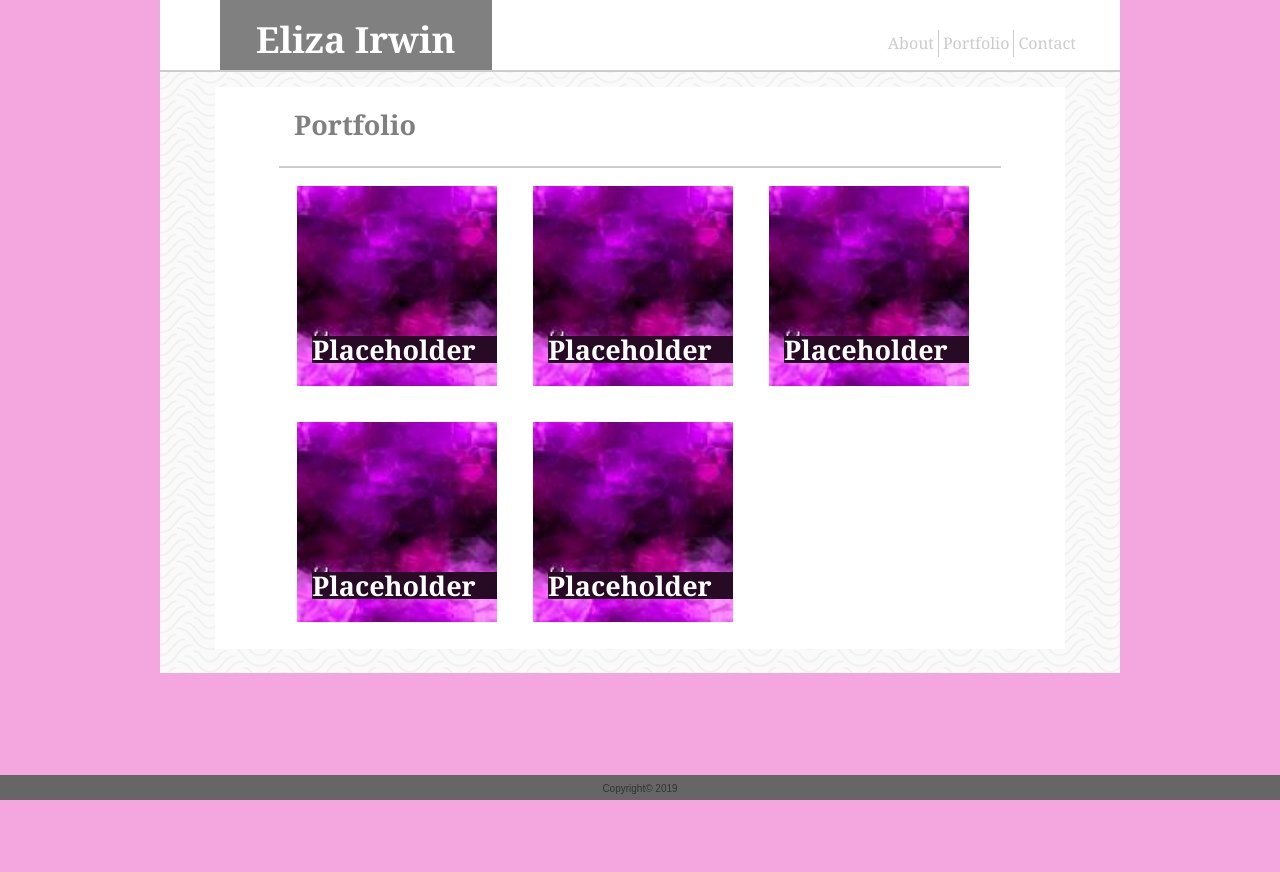
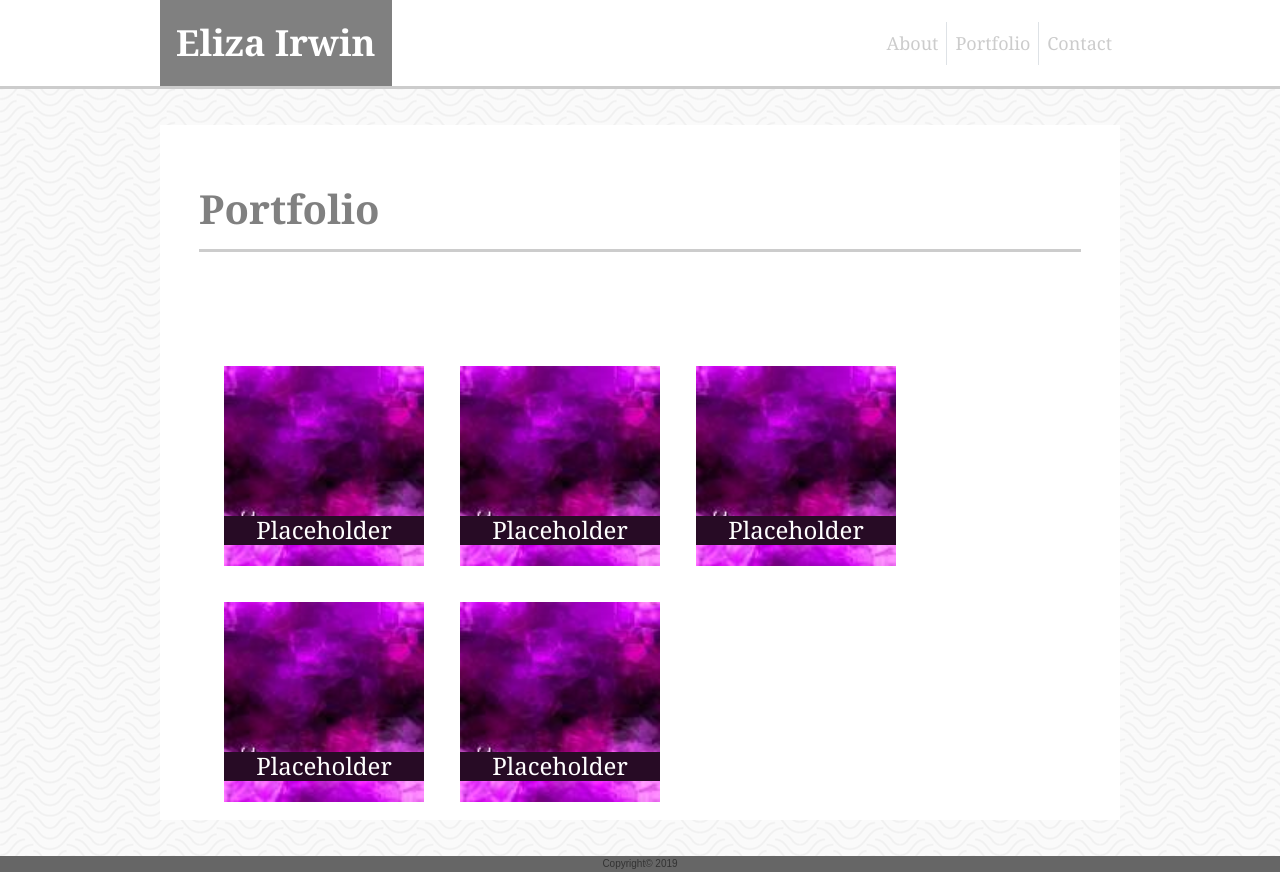
Before and after one commit to elizairwin/elizairwin.github.io, a plain HTML site: page portfolio.html in a window 1280 px wide. Before the commit the page ends 800 px from the top, so only its background shows below. Drawn offline with nearby package versions, Linux system fonts and the light colour scheme.

Commit message:
new items

```diff
--- a/assets/css/style.css
+++ b/assets/css/style.css
@@ -1,221 +1,172 @@
-/*lines 2-7 will refer to all elements in my CSS */
-*
-{
-  margin:0;
-  padding:0;
-}
+/*below controls background of entire page*/
+/*took Dorian's note that it's sometimes best to do multiple style sheets.
+For this, was recommended to do one CSS doc because it's not very large*/
 
-main{
-    background-color:#fff;
-    margin-left: 55px;
-    margin-right: 55px;
-    margin-bottom: 0.5em;
-}
-
-/*lines 18-20 will change large screen background*/
-html{
+html {
 	background-color: #F4A6DE;
 }
+/*below controls background of text and image portion*/
 
-/*put subtle background image in here-able to change*/
-
-#root{
-    font-family: 'Arial', 'Helvetica Neue', Helvetica, sans-serif;
-    top: 0;
-    margin: 0 auto;
-    background-image: url("../images/papyrus.png");
-    border: none;
-    width: 960px;
-    margin-bottom: 15px;
-    padding-bottom: 15px;
-}
-
-body{
-    padding: 0;
-    margin: 0;
+body {
 	font-family: Arial, Helvetica, sans-serif;
 	font-size: 18px;
-    line-height: 150%;
 	color: #333;
+	background-image: url("../images/papyrus.png");
 }
+.col-md-12 {
+	background-color: white;
+	margin-top: 2em;
+	margin-bottom: 2em;
+}
+/*below refers to the Nav Bar*/
 
-/*below refers to my name section*/
-/*learned to adjust margin-top for centering my name*/
-h1{
-    margin-top: -10px;
-    height: 50x;
-    padding: 1em;
-    margin-left: 60px;
+#MainNav {
+	background-color: white;
+	font-family: 'Georgia', Times, serif;
+	border-bottom-style: solid;
+	border-color: #cccccc;
+}
+li a {
+	color: #cccccc;
+}
+nav a:hover {
+	color: #868383;
+}
+nav a:active {
+	color: #868383;
+}
+/*below refers to Name section*/
+
+#TotalBackground {
+	background-color: grey;
+	font-size: 2em;
 	color: white;
-    text-align: center;
-    width: auto;
-    background-color: grey;
-    float: left;
+	height: 100%;
+	font-family: Georgia, 'Times New Roman', Times, serif;
+}
+/*below refers to About Me*/
+
+h1, h2 {
+	color: grey;
+	border-bottom-style: solid;
+	border-bottom-color: #cccccc;
+	font-family: Georgia, 'Times New Roman', Times, serif;
+}
+.MainTwo {
+	width: 75%;
+	margin: auto;
+}
+/*below refers to Contact button styling*/
+
+.btn {
+	background-color: #2b1880;
+	color: white;
+	padding: 12px 15px;
 	border: none;
 }
+/*below refers to footer on all pages*/
 
-/*below refers to About Me and Name*/
-header{
-    overflow: hidden;
-    font-family: 'Georgia', Times, serif;
-    width: 100%;
-    background-color: #ffffff;
-    height: 70px;
-    min-height: auto;
-    max-height: auto;
-    border-bottom: 2px solid;
-    border-color: #cccccc;
-}
-
-/*below refers to main nav section*/
-nav{
-    overflow: hidden;
-    font-size: 16px;
-    float: right;
-    margin-top: 30px;
-    margin-bottom: auto;
-    margin-right: 40px;
-}
-
-/*below refers to nav list*/
-/*learned to make a border on a portion of an item*/
-nav li{
-    display: inline;
-    padding: 0.25em;
-    border-right: 0.5px solid;
-    border-color: #cccccc
-}
-
-/*have to add this to get the border removed from after Contact*/
-nav li:last-child{
-    border-right: 0px;
- }
-
-/*below are more specific details about my nav*/
-nav a{
-    color: #cccccc;
-    text-decoration: none;
-}
-
-/*below is nav hover details*/
-nav a:hover{
-    color:#868383;
-}
-nav a:active{
-    color: #868383;
-}
-
-/*below refers to my paragraph text*/
-/*adjusted padding to look how i prefer it to look*/
-article{
-    overflow: hidden;
-    margin: 15px 55px 0px 55px;
-    padding: 0.5em;
-}
-
-/*below refers to About Me*/
-h2{
-    margin-top: 15px;
-    font-family: 'Georgia', Times, Times New Roman, serif;
-    background-color: #ffffff;
-    color: grey;
-    margin-left: 15px;
-}
-
-/*below refers to the text in my h2*/
-/*the float makes About Me appear below Eliza Irwin*/
-.about{
-    float:left;
-}
-
-/*below refers to my body text*/
-article p{
-    margin: 16px;
-    text-justify: auto;
-}
-
-/*below refers to my image of myself*/
-article img{
-    margin: 16px;
-    float: left;
-}
-
-/*below refers to footer on all pages*/
-/*learned to add padding-bottom to get Copyright where I wanted it*/
-footer{
+footer {
 	overflow: hidden;
 	bottom: 0;
 	height: 1rem;
 	background-color: #666666;
 	text-align: center;
 	font-size: 10px;
-    position: absolute;
+	position: relative;
 	padding-bottom: .9em;
-    left: 0 ; right: 0; bottom: 0;
+	left: 0;
+	right: 0;
+	bottom: 0;
 }
+/*below refers to Portfolio page*/
 
-/*below refers to the submit button*/
-input[type=submit]{
-    background-color: #2b1880;
+.ProjectOne {
+	position: relative;
+	text-align: center;
+}
+.placeholder {
+	background-color: black;
 	color: white;
-    padding: 12px 15px;
-    border: none;
 }
+.image {
+	text-align: center;
+	position: relative;
+}
+#Eliza {
+	height: 200px;
+	width: 100px;
+}
+.container {
+	background: white;
+	margin-top: 2em;
+}
+/*below refers to Portfolio images and placeholders*/
 
-input[type=submit]:hover{
-    background-color: #4472ad;
-}
-/*below refers to Portfolio*/
-/*have to do flex below*/
-/*learned to put two ids in and to refer to both*/
-
-.eliza{
+.eliza {
 	float: left;
 	width: 200px;
 	height: 200px;
 	margin: 1em;
 	background-color: white;
 }
-
-.a{
+.a {
 	background-size: 100% 100%;
 	background-image: url("../images/abstract.jpeg");
-    max-width:100%;
-    max-height:100%;
+	max-width: 100%;
+	max-height: 100%;
 }
-
-.b{
+.b {
 	background-size: 100% 100%;
 	background-image: url("../images/abstract.jpeg");
-    max-width:100%;
-    max-height:100%;
+	max-width: 100%;
+	max-height: 100%;
 }
-
-.c{
+.c {
 	background-size: 100% 100%;
 	background-image: url("../images/abstract.jpeg");
-    max-width:100%;
-    max-height:100%;
+	max-width: 100%;
+	max-height: 100%;
 }
-.d{
+.d {
 	background-size: 100% 100%;
 	background-image: url("../images/abstract.jpeg");
-    max-width:100%;
-    max-height:100%;
+	max-width: 100%;
+	max-height: 100%;
 }
-.e{
+.e {
 	background-size: 100% 100%;
 	background-image: url("../images/abstract.jpeg");
-    max-width:100%;
-    max-height:100%;
+	max-width: 100%;
+	max-height: 100%;
 }
-
-.after-eliza{
-    clear:left;
+.after-eliza {
+	clear: left;
 }
-
-.eliza h2{
+.eliza h2 {
 	color: white;
 	background-color: #270b25;
 	margin-top: 150px;
+	border-bottom: none;
+	font-size: 24px;
+	text-align: center;
 }
+/*media queries go below*/
+
+@media screen and (max-width: 640px) {
+	.myName {
+		width: 100%;
+		text-align: center;
+	}
+	#Eliza {
+		width: 100%;
+		height: auto;
+	}
+	footer {
+		display: none;
+	}
+	.navbar-nav {
+        flex-direction: row !important;
+
+    }
+}
--- a/portfolio.html
+++ b/portfolio.html
@@ -1,36 +1,67 @@
 <!DOCTYPE html>
-<html lang="en">
+<html lang="en-us">
 <head>
-    <meta charset="UTF-8">
-    <!--lines 6-7 meta were a collaboration-->
-    <meta name="viewport" content="width=device-width, initial-scale=1.0">
-    <meta http-equiv="X-UA-Compatible" content="ie=edge">
-    <title>Portfolio</title>
-    <link rel="stylesheet" type="text/css" media="screen" href="./assets/css/style.css">
+	<meta charset="UTF-8">
+	<meta content="width=device-width, initial-scale=1.0" name="viewport">
+	<meta content="ie=edge" http-equiv="X-UA-Compatible">
+	<title>Boostrap Portfolio</title><!--Made sure to put Boostrap CSS before my style sheet-->
+	<link href="https://maxcdn.bootstrapcdn.com/bootstrap/4.0.0/css/bootstrap.min.css" rel="stylesheet">
+	<link href="assets/css/style.css" rel="stylesheet" type="text/css">
 </head>
 <body>
-    <div id="root">
-    <header>
-        <h1>Eliza Irwin</h1>
-        <nav>
-            <ul><li><a href="index.html">About</a></li><li><a href="./portfolio.html">Portfolio</a></li><li><a href="./contact.html">Contact</a></li></ul>
-        </nav>
-    </header>
-    <main>
-        <article>
-            <header>
-            <h2>Portfolio</h2>
-            </header>
-            <section id="projects">
-                    <div class="eliza a"><h2>Placeholder</h2></div>
-                    <div class="eliza b"><h2>Placeholder</h2></div>
-                    <div class="eliza c"><h2>Placeholder</h2></div>
-                    <div class="eliza d"><h2>Placeholder</h2></div>
-                    <div class="eliza e"><h2>Placeholder</h2></div>
-            </section>
-        </article>
-    </main>
-    <footer><p>Copyright© 2019</p></footer>
-    </div>
+	<!--navbar goes before container-->
+	<div id="MainNav">
+		<div class="MainTwo">
+			<nav class="navbar navbar-expand-lg p-0">
+				<!--brand will be the prominent part of the nav-->
+                <a class="navbar-brand p-3" href="#" id="TotalBackground"><strong>Eliza Irwin</strong></a>
+                <button aria-controls="navbarNav" aria-expanded="false" aria-label="Toggle" class="navbar-toggler" data-target="#navbarNav" data-toggle="collapse" type="button">
+                <span class="navbar-toggler-icon"></span></button>
+				<div class="navbar-collapse" id="navbarNav">
+					<ul class="navbar-nav ml-auto mt-2 mt-lg-0">
+						<li class="nav-item">
+							<a class="nav-link" href="index.html">About</a>
+						</li>
+						<li class="nav-item">
+							<a class="nav-link border-left" href="Portfolio.html">Portfolio</a>
+						</li>
+						<li class="nav-item">
+							<a class="nav-link border-left" href="Contact.html">Contact</a>
+						</li>
+					</ul>
+				</div>
+			</nav>
+		</div>
+	</div>
+	<div class="container MainTwo">
+		<div class="row">
+			<div class="col-md-12">
+				<h1 class="m-4 pb-3"><strong>Portfolio</strong></h1>
+			</div>
+		</div>
+		<div class="row"></div>
+		<div class="col-md-12">
+			<div class="d-sm-flex flex-wrap m-3">
+				<div class="eliza a">
+					<h2>Placeholder</h2>
+				</div>
+				<div class="eliza b">
+					<h2>Placeholder</h2>
+				</div>
+				<div class="eliza c">
+					<h2>Placeholder</h2>
+				</div>
+				<div class="eliza d">
+					<h2>Placeholder</h2>
+				</div>
+				<div class="eliza e">
+					<h2>Placeholder</h2>
+				</div>
+			</div>
+		</div>
+	</div>
+	<footer>
+		<p>Copyright© 2019</p>
+	</footer>
 </body>
 </html>
```
Also changed, not shown: contact.html (+41 -42 lines), index.html (+46 -27 lines), 1 other file. Lines whose indentation alone changed are shown as unchanged.
